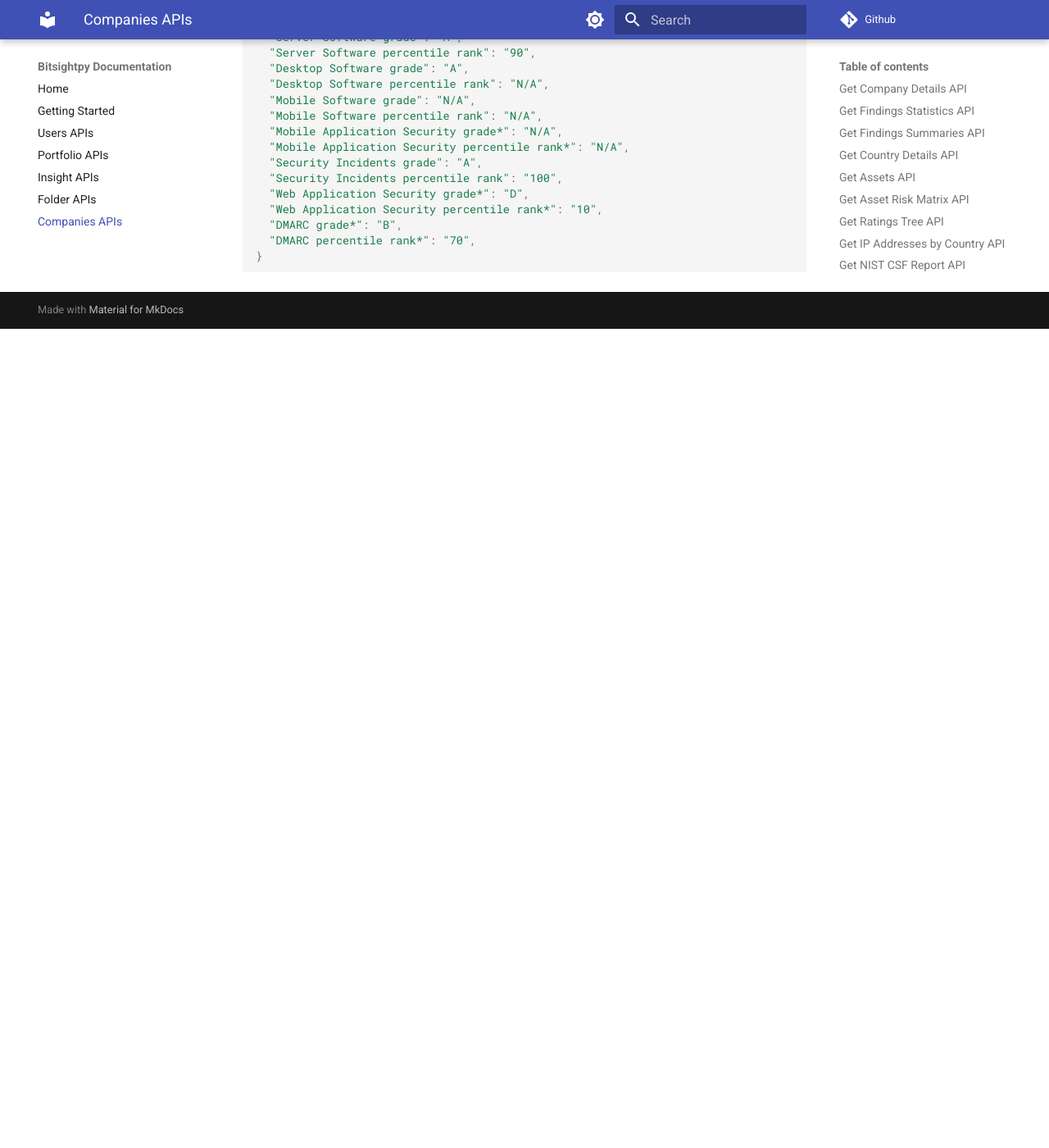
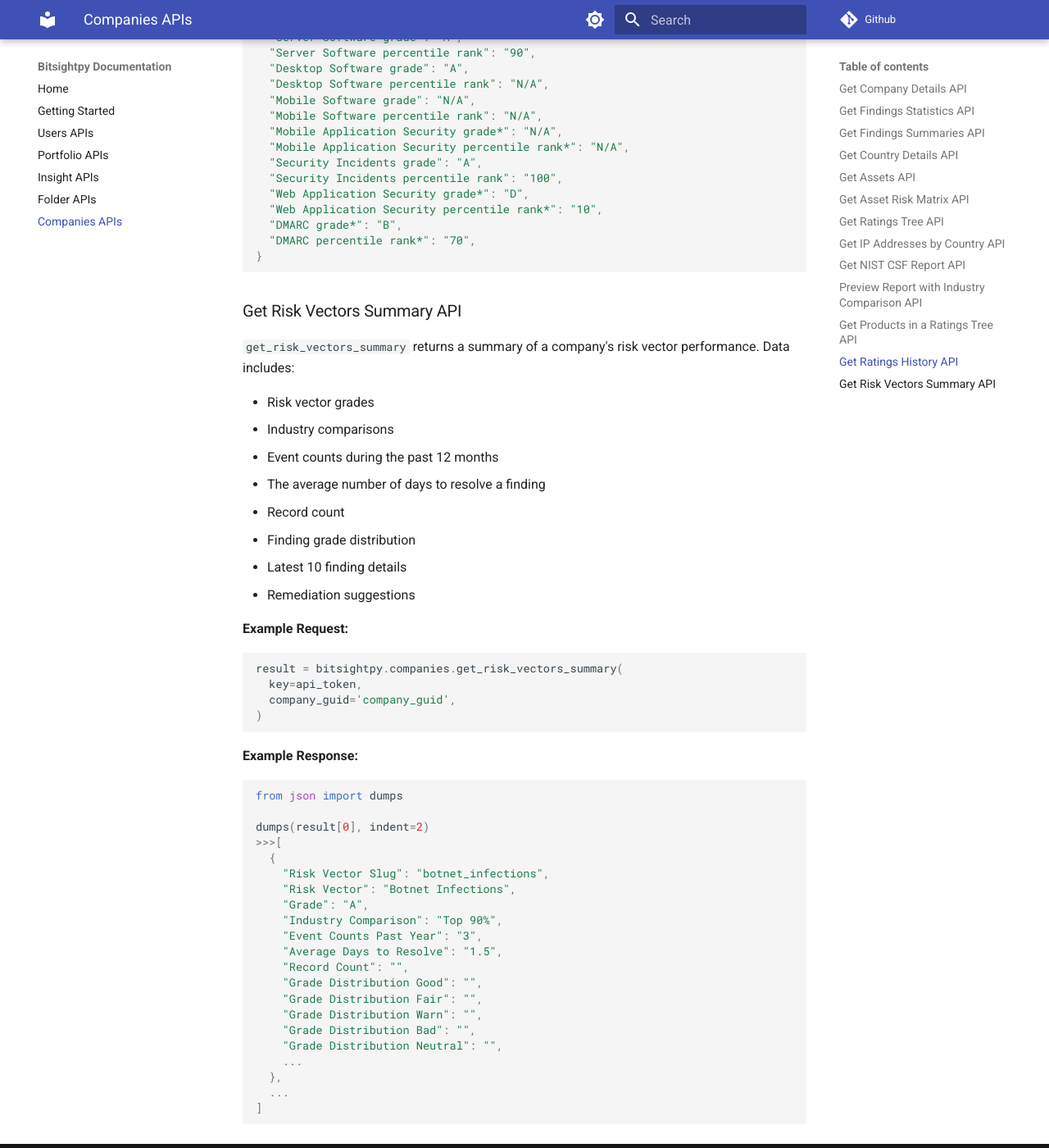
Before and after one commit to 0x41424142/bitsightpy, an MkDocs documentation site: the page built from docs/companies.md, in a window 1280 px wide and 1400 px high, scrolled down 16951 px. Shown: the whole window at 82% size. Built offline with MkDocs 1.6.1 and Material for MkDocs 9.7.7, drawn with Linux system fonts in a browser that asks for light colours; comment, search, counter and statistics services are not loaded; before the commit the page ends 17352 px from its top, so only the background shows below that.

Commit message:
added companies.get_risk_vectors_summary, Changed example on readme

````diff
--- a/docs/companies.md
+++ b/docs/companies.md
@@ -747,3 +747,52 @@ dumps(result[0], indent=2)
   "DMARC percentile rank*": "70",
 }
 ```
+
+### Get Risk Vectors Summary API
+
+```get_risk_vectors_summary``` returns a summary of a company's risk vector performance. Data includes:
+
+- Risk vector grades
+- Industry comparisons
+- Event counts during the past 12 months
+- The average number of days to resolve a finding
+- Record count
+- Finding grade distribution
+- Latest 10 finding details
+- Remediation suggestions
+
+
+**Example Request:**
+
+```py
+result = bitsightpy.companies.get_risk_vectors_summary(
+  key=api_token,
+  company_guid='company_guid',
+)
+```
+
+**Example Response:**
+
+```py
+from json import dumps
+
+dumps(result[0], indent=2)
+>>>[
+  {
+    "Risk Vector Slug": "botnet_infections",
+    "Risk Vector": "Botnet Infections",
+    "Grade": "A",
+    "Industry Comparison": "Top 90%",
+    "Event Counts Past Year": "3",
+    "Average Days to Resolve": "1.5",
+    "Record Count": "",
+    "Grade Distribution Good": "",
+    "Grade Distribution Fair": "",
+    "Grade Distribution Warn": "",
+    "Grade Distribution Bad": "",
+    "Grade Distribution Neutral": "",
+    ...
+  },
+  ...
+]
+```
````
Also changed, not shown: README.md (+3 -3 lines), docs/index.md (+3 -3 lines), 3 other files.
